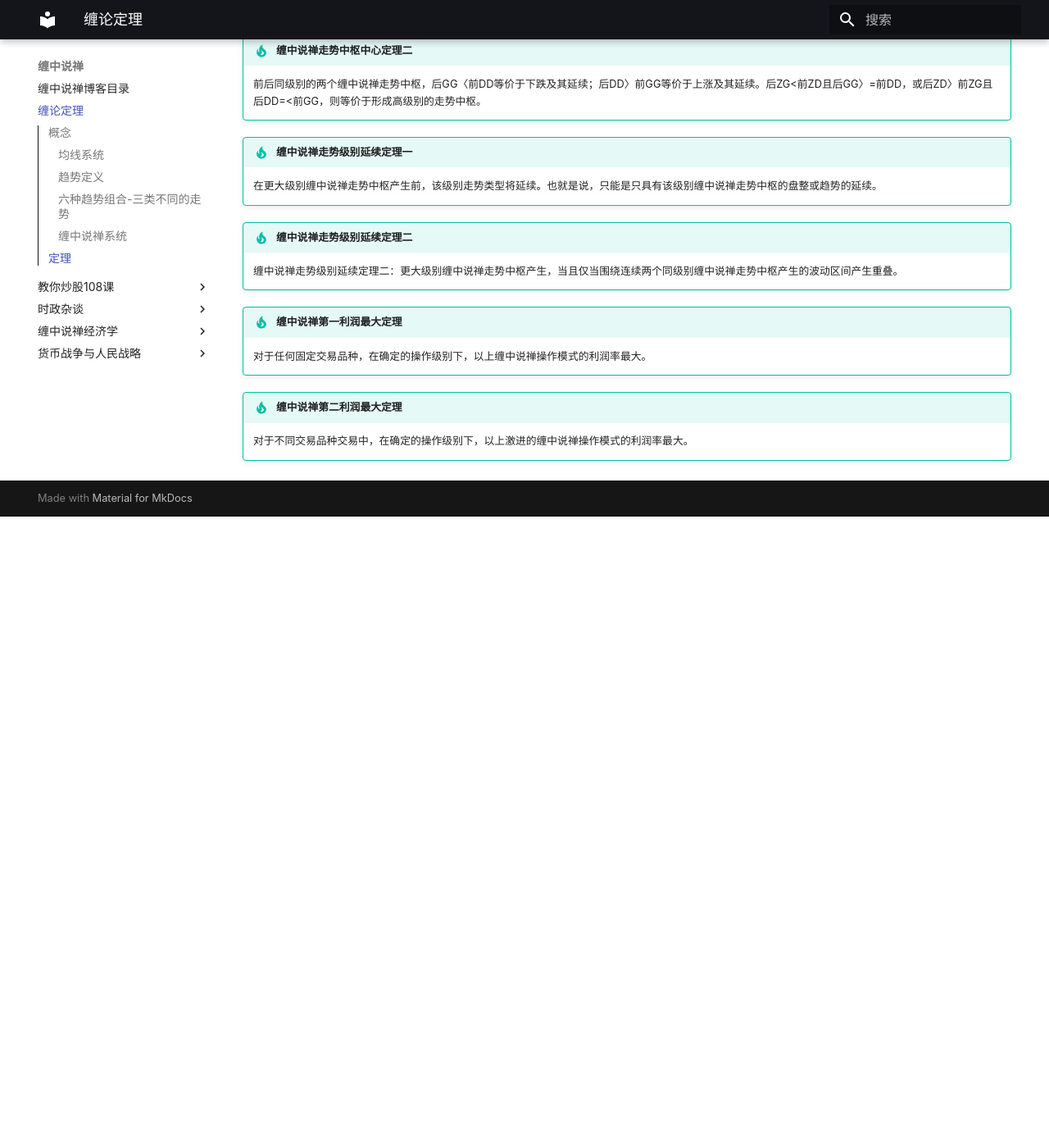
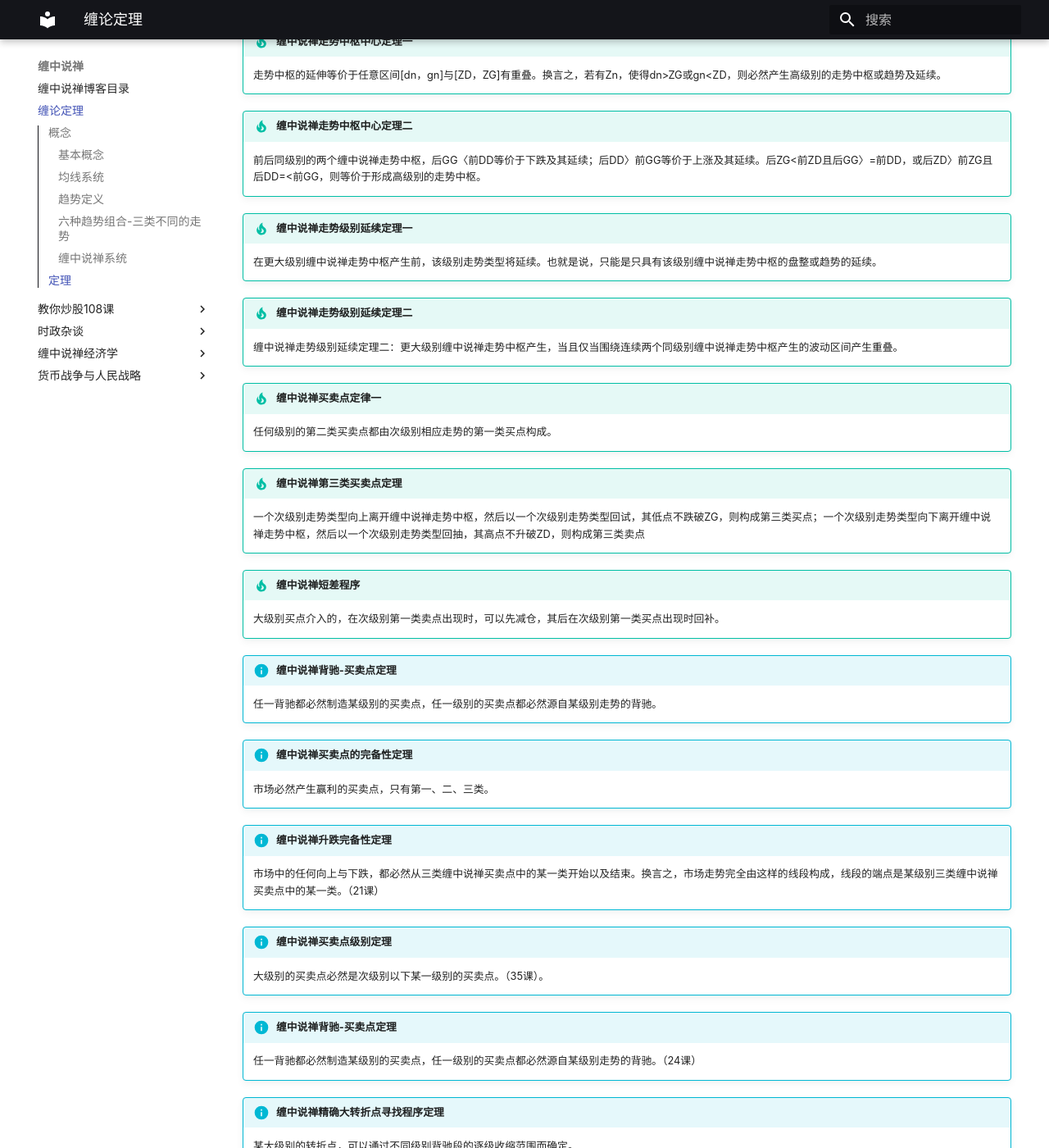
Before and after one commit to gaoxiaojun/chan, an MkDocs documentation site: the page built from docs/概念定理.md, in a window 1280 px wide and 1400 px high, scrolled down 2891 px. Shown: the whole window at 82% size. Built offline with MkDocs 1.6.1 and Material for MkDocs 9.7.7, drawn with Linux system fonts in a browser that asks for light colours; before the commit the page ends 3521 px from its top, so only the background shows below that; some of the changed text lies outside the part shown.

Commit message:
更新缠论定理

```diff
--- a/docs/概念定理.md
+++ b/docs/概念定理.md
@@ -1,6 +1,14 @@
 # 缠论定理
 
 ## 概念
+
+### 基本概念
+
+* **走势：你打开走势图看到的就是走势。走势分不同级别。**
+
+* **走势类型：上涨、下跌、盘整。**
+
+* **趋势：上涨、下跌。**
 
 ### 均线系统
 * **飞吻：短期均线略略走平后继续按原来趋势进行下去。**
@@ -25,6 +33,13 @@
 
 * **盘整：最近一个高点比前一高点高，且最近一个低点比前一低点低；或者最近一个高点比前一高点低，且最近一个低点比前一低点高。**
 
+* **缠中说禅趋势力度：前一“吻”的结束与后一“吻”的开始，期间由短期均线与长期均线相交所形成的面积。在前后两个同向趋势中，当缠中说禅趋势力度比上一次缠中说禅趋势力度要弱，就形成“背驰”。**
+
+* **缠中说禅趋势平均力度：当下价格走势与前一“吻”的结束时，短线均线与长期均线形成的面积除以时间。**
+
+
+
+
 ### 六种趋势组合-三类不同的走势
 
 * **陷阱式：上涨+下跌；下跌+上涨。**
@@ -56,17 +68,16 @@
 !!! tip "缠中说禅走势分解定理二"
     任何级别的任何走势类型，都至少由三段以上次级别走势类型构成。
 
+!!! note "缠中说禅走势类型分解原则"
+    一个某级别的走势类型中，不可能出现比该级别更大的中枢，一旦出现，就证明这不是一个某级别的走势类型，而是更大级别走势类型的一部分或几个该级别走势类型的连接。
+
+!!! note "缠中说禅笔定理"
+    任何的当下，在任何时间周期的K线图中，走势必然落在一确定的具有明确方向的笔当中（向上笔或向下笔），而在笔当中的位置，必然只有两种情况：1、在分型构造中。2、分型构造确认后延伸为笔的过程中。
+
+
 !!! tip "缠中说禅线段分解定理"
     线段被破坏，当且仅当至少被有重叠部分的连续三笔的其中一笔破坏。而只要构成有重叠部分的前三笔，那么必然会形成一线段，换言之，线段破坏的充要条件，就是被另一个线段破坏。
 
-!!! tip "缠中说禅买卖点定律一"
-    任何级别的第二类买卖点都由次级别相应走势的第一类买点构成。
-
-!!! tip "缠中说禅第三类买卖点定理"
-    一个次级别走势类型向上离开缠中说禅走势中枢，然后以一个次级别走势类型回试，其低点不跌破ZG，则构成第三类买点；一个次级别走势类型向下离开缠中说禅走势中枢，然后以一个次级别走势类型回抽，其高点不升破ZD，则构成第三类卖点
-
-!!! info "缠中说禅背驰-买卖点定理"
-    任一背驰都必然制造某级别的买卖点，任一级别的买卖点都必然源自某级别走势的背驰。
 
 !!! tip "缠中说禅趋势转折定律"
     任何级别的上涨转折都是由某级别的第一类卖点构成的；任何的下跌转折都是由某级别的第一类买点构成的。
@@ -100,8 +111,53 @@
 !!! tip "缠中说禅走势级别延续定理二"
     缠中说禅走势级别延续定理二：更大级别缠中说禅走势中枢产生，当且仅当围绕连续两个同级别缠中说禅走势中枢产生的波动区间产生重叠。
 
+!!! tip "缠中说禅买卖点定律一"
+    任何级别的第二类买卖点都由次级别相应走势的第一类买点构成。
+
+!!! tip "缠中说禅第三类买卖点定理"
+    一个次级别走势类型向上离开缠中说禅走势中枢，然后以一个次级别走势类型回试，其低点不跌破ZG，则构成第三类买点；一个次级别走势类型向下离开缠中说禅走势中枢，然后以一个次级别走势类型回抽，其高点不升破ZD，则构成第三类卖点
+
+!!! tip "缠中说禅短差程序"
+    大级别买点介入的，在次级别第一类卖点出现时，可以先减仓，其后在次级别第一类买点出现时回补。
+
+!!! info "缠中说禅背驰-买卖点定理"
+    任一背驰都必然制造某级别的买卖点，任一级别的买卖点都必然源自某级别走势的背驰。
+
+!!! info "缠中说禅买卖点的完备性定理"
+    市场必然产生赢利的买卖点，只有第一、二、三类。
+
+!!! info "缠中说禅升跌完备性定理"
+    市场中的任何向上与下跌，都必然从三类缠中说禅买卖点中的某一类开始以及结束。换言之，市场走势完全由这样的线段构成，线段的端点是某级别三类缠中说禅买卖点中的某一类。（21课）
+
+!!! info "缠中说禅买卖点级别定理"
+    大级别的买卖点必然是次级别以下某一级别的买卖点。（35课）。
+
+!!! info "缠中说禅背驰-买卖点定理"
+    任一背驰都必然制造某级别的买卖点，任一级别的买卖点都必然源自某级别走势的背驰。（24课）
+
+!!! info "缠中说禅精确大转折点寻找程序定理"
+    某大级别的转折点，可以通过不同级别背驰段的逐级收缩范围而确定。
+
+!!! info "缠中说禅趋势转折定律"
+    任何级别的上涨转折都是由某级别的第一类卖点构成；任何级别的下跌转折都是由某级别的第一类买点构成。（17课）
+
+!!! tip "缠中说禅背驰-转折定理"
+    某级别的趋势的背驰将导致该趋势最后一个中枢的级别扩展、该级别更大级别的盘整或该级别以上级别的反趋势。（29课）
+
+!!! tip "缠中说禅小背驰-大转折定理"
+    小级别背驰引发大级别向下的必要条件是该级别走势的最后一个次级别中枢出现第三类卖点；小级别背驰引发大级别向上必要条件是该级别走势的最后一个次级别中枢出现第三类买点。（44课）
+
 !!! tip "缠中说禅第一利润最大定理"
     对于任何固定交易品种，在确定的操作级别下，以上缠中说禅操作模式的利润率最大。
 
 !!! tip "缠中说禅第二利润最大定理"
     对于不同交易品种交易中，在确定的操作级别下，以上激进的缠中说禅操作模式的利润率最大。
+
+!!! tip "缠中说缠的MACD定律"
+    第一类买点都是在0轴之下背驰形成的，第二类买点都是第一次上0轴后回抽确认形成的。卖点的情况就反过来。
+
+!!! tip "缠中说禅转折性趋势定律"
+    任何非盘整性的转折性上涨，都是在某一级别的“下跌+盘整+下跌”后形成的。下跌反之。（16课后）
+
+!!! tip "趋势形成定义"
+    向上趋势形成：就是在第一中枢后出现第三类买点并形成非背驰向上。下跌反之
```
Also changed, not shown: other parts of docs/概念定理.md (+0 -3 lines).
